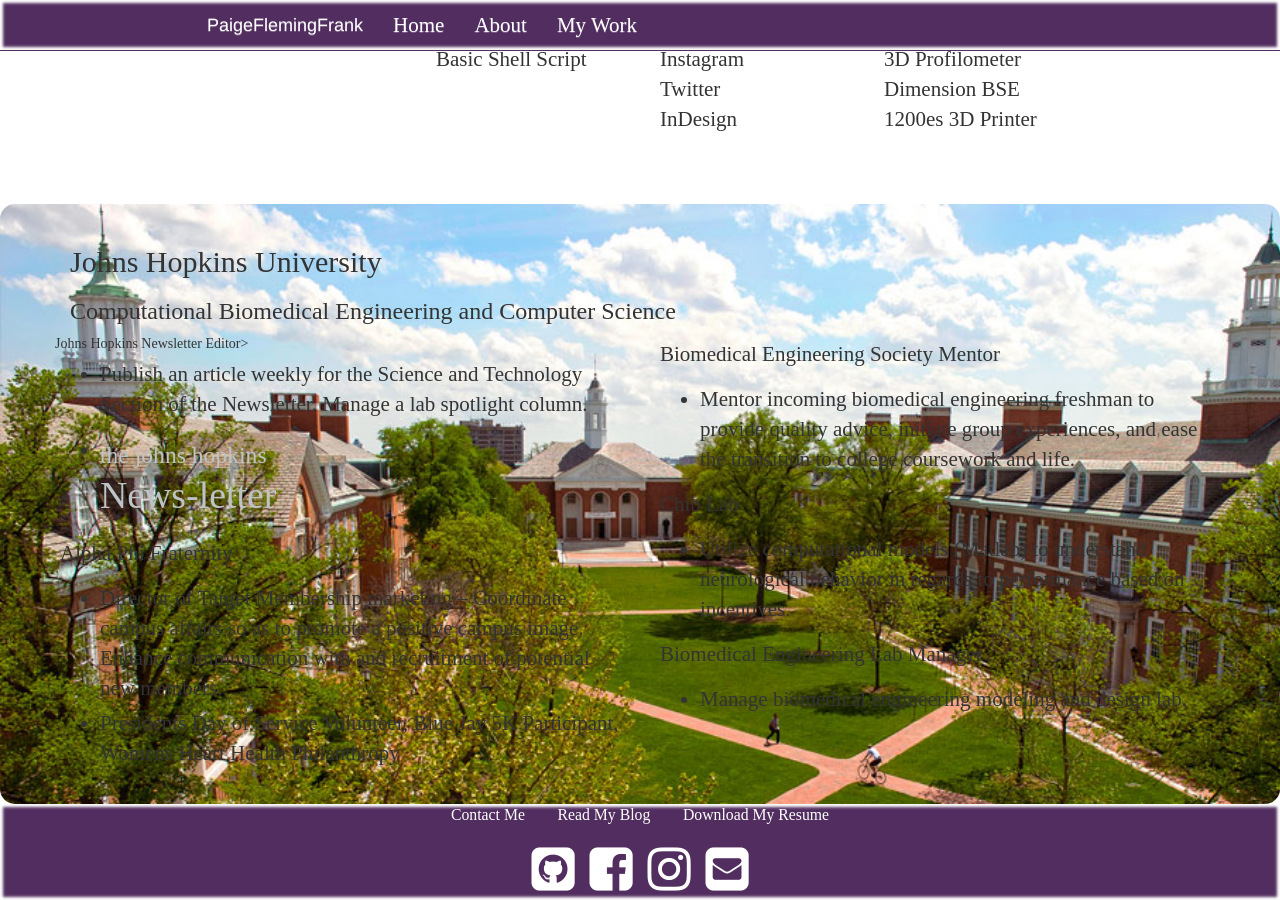
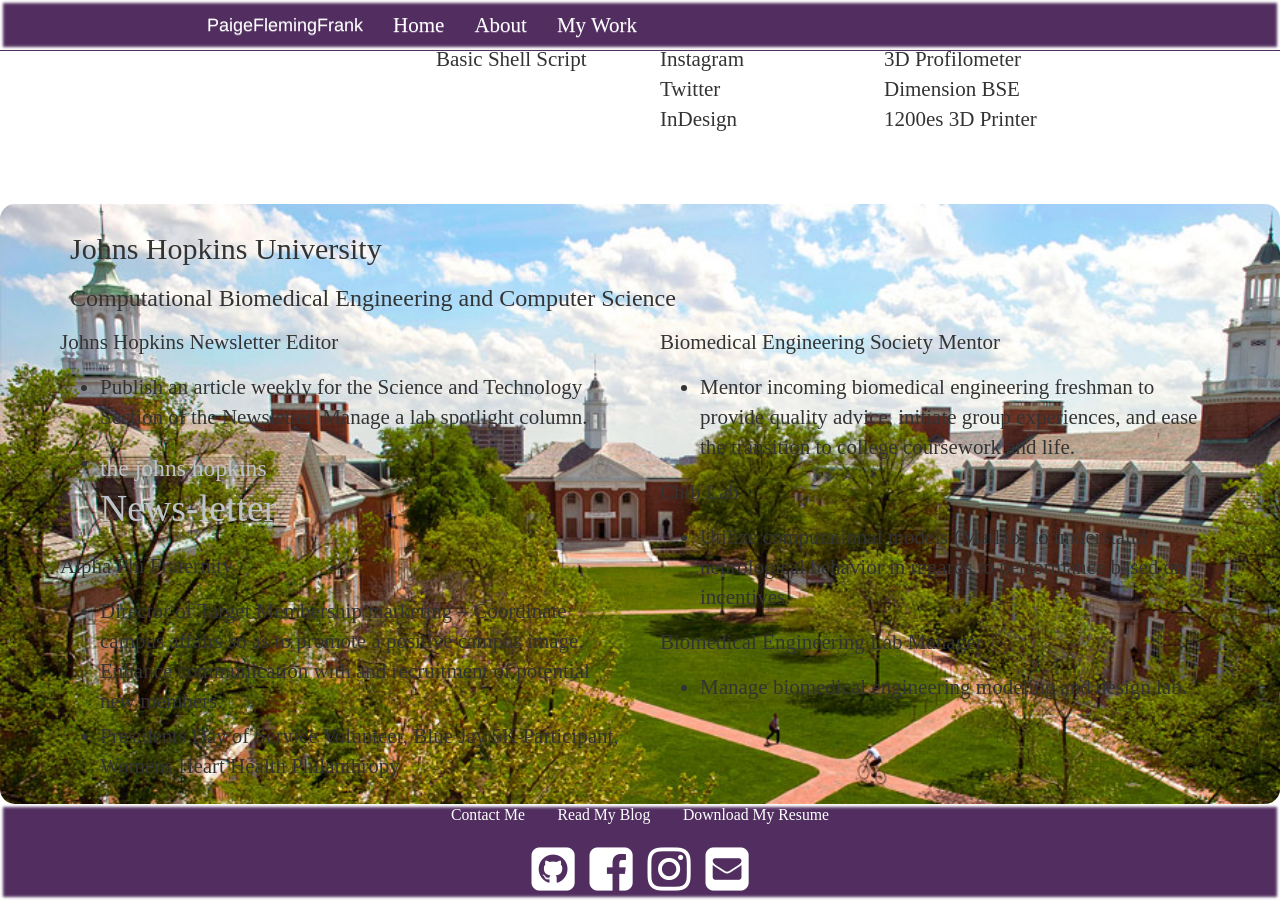
Before and after one commit to pfrank7/pfrank7.github.io, a Jekyll site: the page built from CV.html, in a window 1280 px wide and 900 px high, scrolled down 626 px. Built offline with Jekyll 4.4.1, drawn with Linux system fonts in a browser that asks for light colours; nearby versions of some CDN libraries; some of the changed lines change nothing that is shown.

Commit message:
Update CV.html

```diff
--- a/CV.html
+++ b/CV.html
@@ -86,8 +86,8 @@
 					<h3> Computational Biomedical Engineering and Computer Science </h3>
 				</div>
 			<div class = "row">
-				<div class = "col-sm-6"
-					<p class = "paragraph">Johns Hopkins Newsletter Editor>
+				<div class = "col-sm-6">
+					<p class = "paragraph">Johns Hopkins Newsletter Editor
 					<ul>
 						<li id = "bullet" >Publish an article weekly for the Science and Technology Section of the Newsletter. Manage a lab spotlight column.</li>
 						<li id = "bullet" ><a style = "color:#BDC3C7;" href="http://www.jhunewsletter.com"><sub>the johns hopkins</sub><br/><big> News-letter</big></a></li>
```
